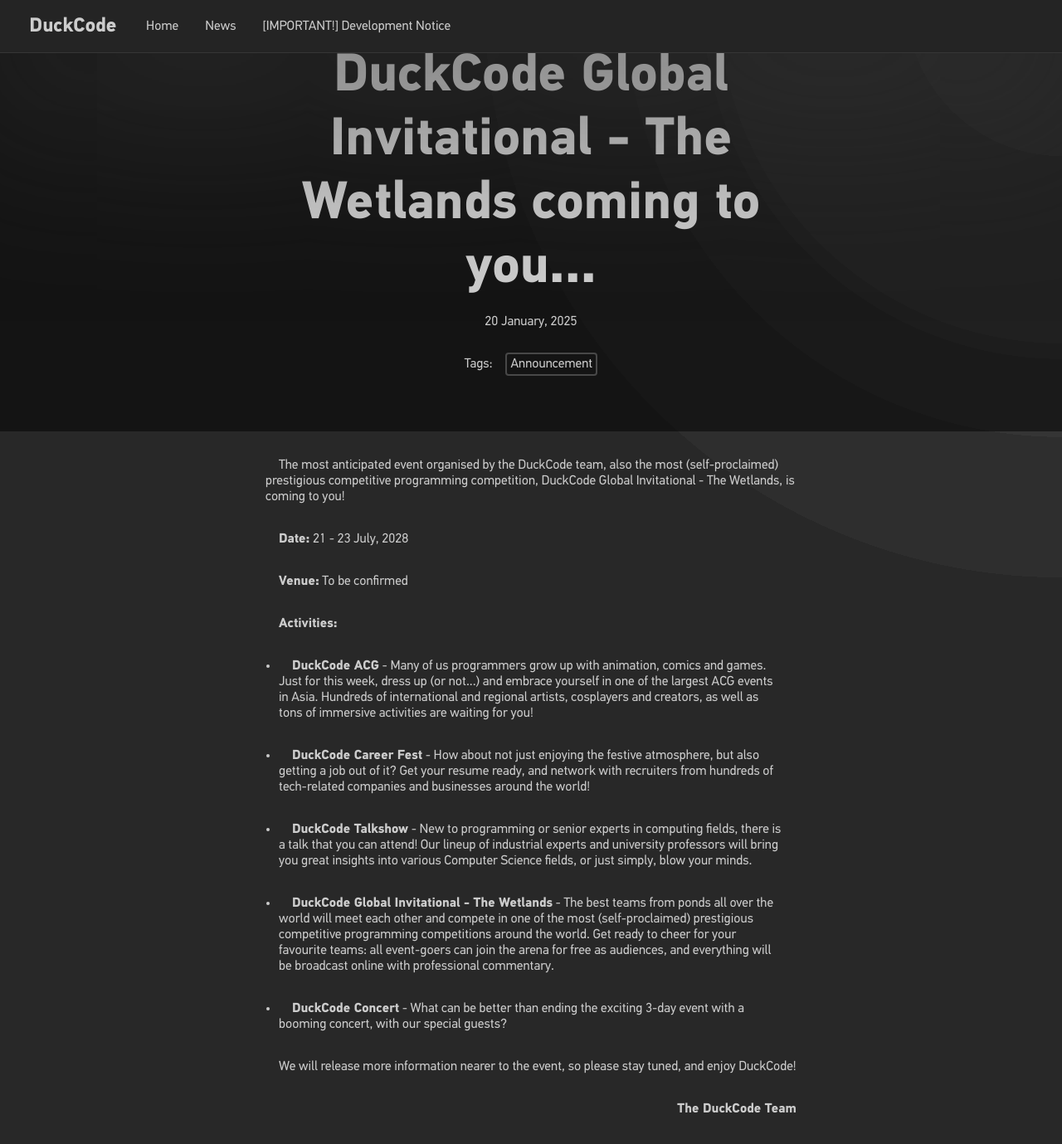
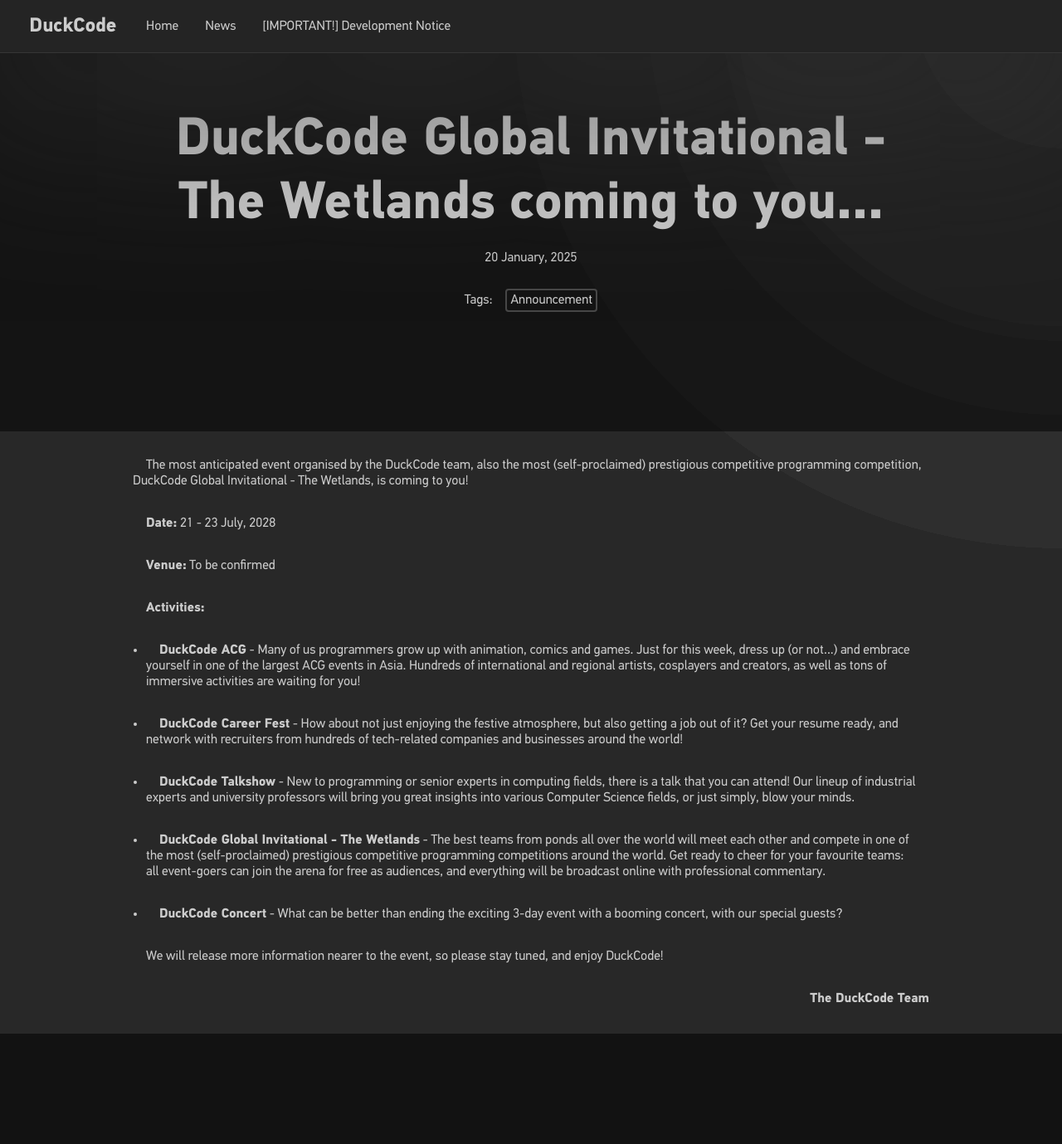
Before and after one commit to Masunori/DuckCode, a Next.js app in the folder client/: page /news/1 in a window 1280 px wide. Shown: the whole page at 83% size. After the commit the page ends 1246 px from the top, so only its background shows below. Built offline with nearby package versions, Linux system fonts and the light colour scheme.

Commit message:
Enlarge content for news

```diff
--- a/client/src/app/(public)/news/[id]/page.module.css
+++ b/client/src/app/(public)/news/[id]/page.module.css
@@ -1,7 +1,7 @@
 .articleHeader {
     position: relative;
     height: 65vh;
-    width: min(60vw, 40rem);
+    width: min(80vw, 60rem);
     margin: 0 auto;
     display: flex;
     flex-direction: column;
@@ -30,6 +30,14 @@
 }
 
 .articleContent {
-    width: min(60vw, 40rem);
+    width: min(80vw, 60rem);
     margin: 0 auto;
 }
+
+.articleContent a {
+    color: var(--significant-button-color);
+}
+
+.articleContent a:hover {
+    text-decoration: underline;
+}
```
